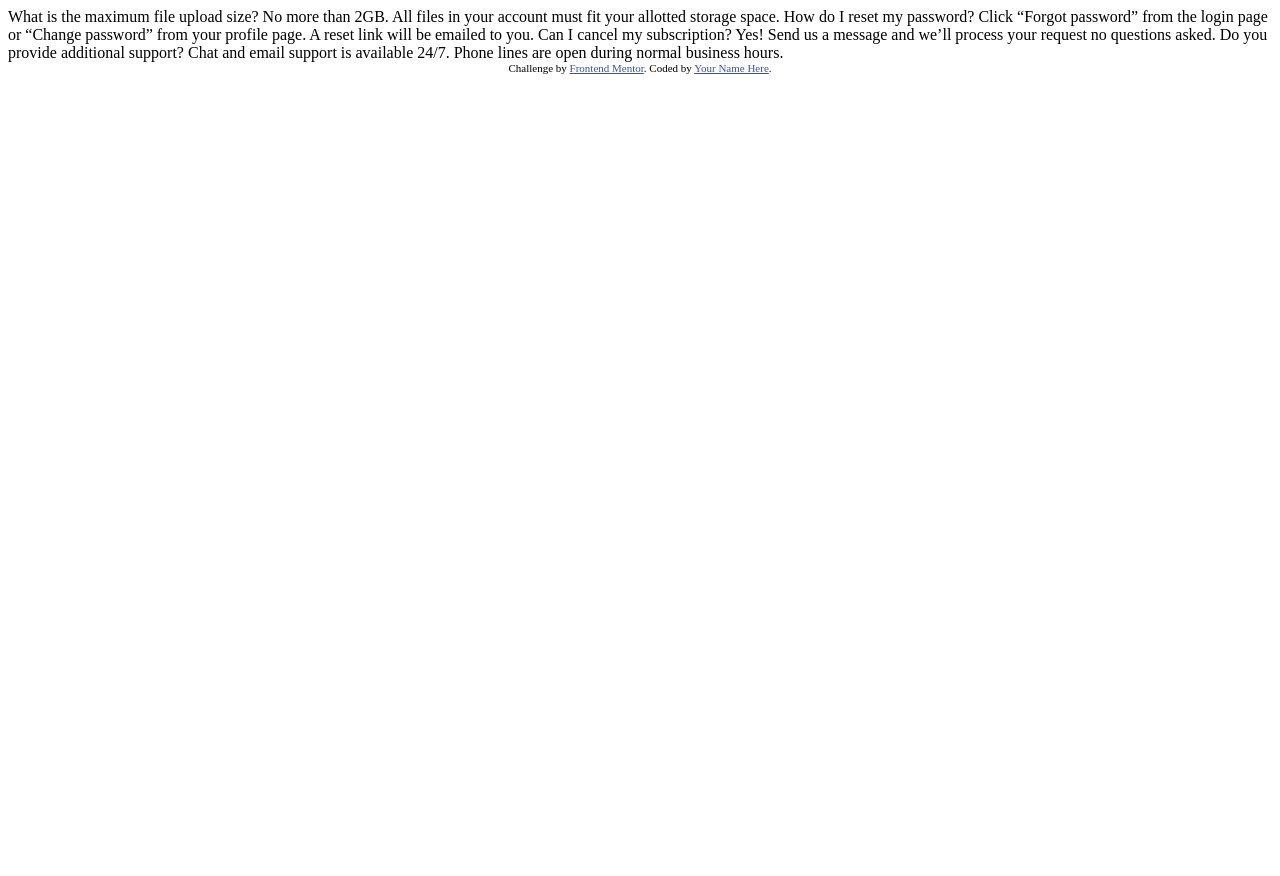
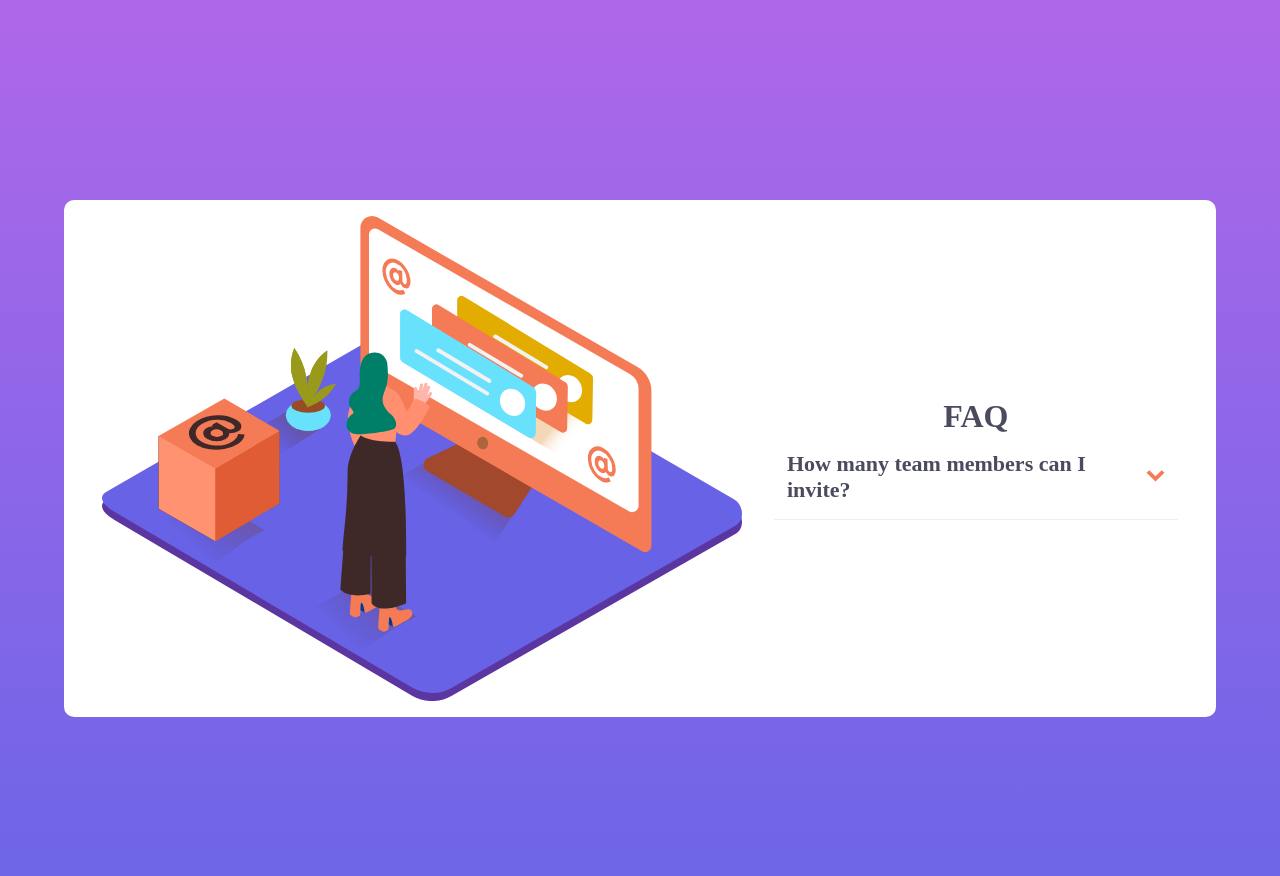
Before and after one commit to OlufemiIsrael/sassClassWithMrWale, a plain HTML site: page index.html in a window 1280 px wide. Before the commit the page ends 800 px from the top, so only its background shows below. Drawn offline with Linux system fonts and the light colour scheme.

Commit message:
added little logic

```diff
--- a/index.html
+++ b/index.html
@@ -1,39 +1,29 @@
 <!DOCTYPE html>
 <html lang="en">
 <head>
-  <meta charset="UTF-8">
-  <meta name="viewport" content="width=device-width, initial-scale=1.0"> <!-- displays site properly based on user's device -->
-
-  <link rel="icon" type="image/png" sizes="32x32" href="./images/favicon-32x32.png">
-
-  <title>Frontend Mentor | FAQ Accordion Card</title>
-
-  <!-- Feel free to remove these styles or customise in your own stylesheet 👍 -->
-  <style>
-    .attribution { font-size: 11px; text-align: center; }
-    .attribution a { color: hsl(228, 45%, 44%); }
-  </style>
+    <meta charset="UTF-8">
+    <meta http-equiv="X-UA-Compatible" content="IE=edge">
+    <meta name="viewport" content="width=device-width, initial-scale=1.0">
+    <title>Document</title>
+    <link rel="stylesheet" href="/index.css">
 </head>
 <body>
-
-
-
-  What is the maximum file upload size?
-  No more than 2GB. All files in your account must fit your allotted storage space.
-
-  How do I reset my password?
-  Click “Forgot password” from the login page or “Change password” from your profile page.
-  A reset link will be emailed to you.
-
-  Can I cancel my subscription?
-  Yes! Send us a message and we’ll process your request no questions asked.
-
-  Do you provide additional support?
-  Chat and email support is available 24/7. Phone lines are open during normal business hours.
-
-  <div class="attribution">
-    Challenge by <a href="https://www.frontendmentor.io?ref=challenge" target="_blank">Frontend Mentor</a>.
-    Coded by <a href="#">Your Name Here</a>.
-  </div>
+    <main>
+        <img src="/images/illustration-woman-online-mobile.svg" alt="" class="topImage">
+        <!-- <img src="/images/illustration-woman-online-desktop.svg" alt=""> -->
+        <div>
+            <h1>FAQ</h1>
+            <div>
+                <p><b>How many team members can I invite?</b><img src="/images/icon-arrow-down.svg" alt="" id="arrowDown" onclick="myFunction()"></p>
+                <p id="answer">You can invite up to 2 additional users on the Free plan. There is no limit on
+                    team members for the Premium plan.</p>
+            </div>
+        </div>
+    </main>
+    <script>
+        function myFunction(params) {
+            document.getElementById("answer").style.display = "block";
+        }
+    </script>
 </body>
 </html>
--- a/index.scss
+++ b/index.scss
@@ -8,6 +8,8 @@ body{
     color: $questionColor;
 }
 main{
+    display: flex;
+    flex-direction: column;
     background-color: $mainBg;
     width: 90%;
     padding: 2vh 3vw;
@@ -16,6 +18,18 @@ main{
     border-radius: $borderRadius;
     .topImage{
         margin-top: -45%;
+    }
+    @media screen and (min-width: 800px) {
+        justify-content: space-between;
+        align-items: center;
+        flex-direction: row;
+        .topImage{
+            width: 50vw;
+            margin: 0 10px 0 0;
+        }
+        p{
+            font-size: 22px;
+        }
     }
 }
 h1{
@@ -35,3 +49,6 @@ p{
         cursor: pointer;
     }
 }
+#answer{
+    display: none;
+}
```
Also changed, not shown: index2.html (deleted, +0 -24 lines), index.css, 1 other file.
